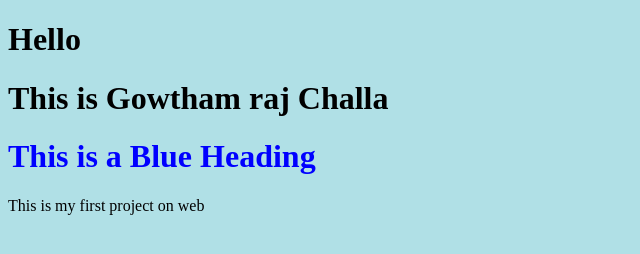
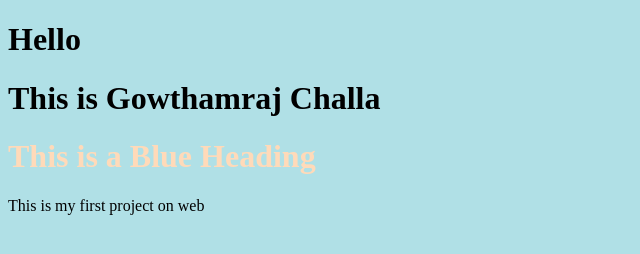
Before and after one commit to GowthamrajChalla/GowthamrajChalla.github.io, a plain HTML site: page index.html in a window 1280 px wide. Shown: the whole page, without its empty margins (0-640 px from the left). Drawn offline with Linux system fonts and the light colour scheme.

Commit message:
sixth commit

```diff
--- a/index.html
+++ b/index.html
@@ -9,8 +9,8 @@
 </head>
 <body>
               <h1>Hello </h1>
-    <h1> This is Gowtham raj Challa</h1>
-    <h1 style="color:blue;">This is a Blue Heading</h1>
+    <h1> This is Gowthamraj Challa</h1>
+    <h1 style="color:peachpuff;">This is a Blue Heading</h1>
     <p> This is my first project on web</p>
 </body>
 </html>
```
